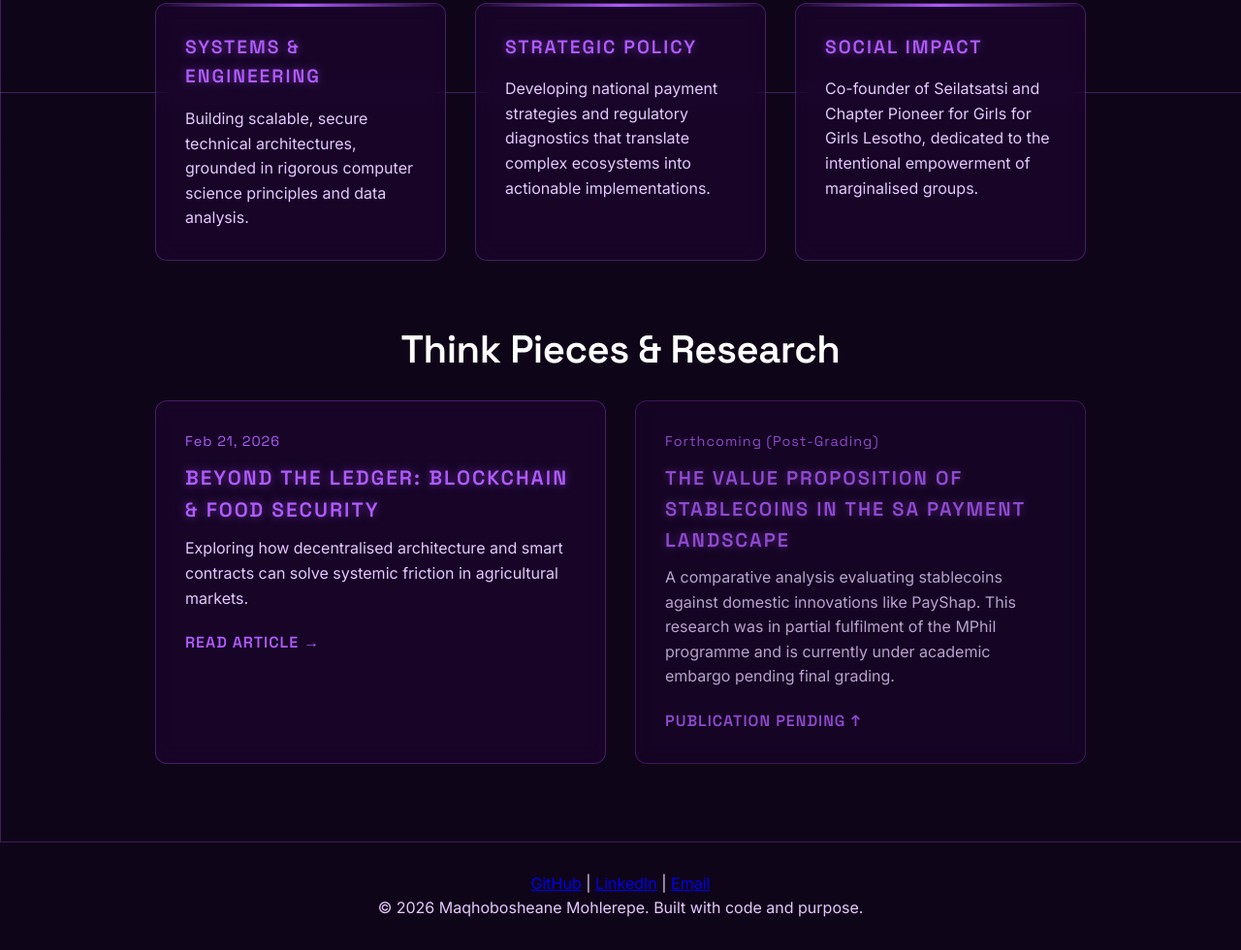
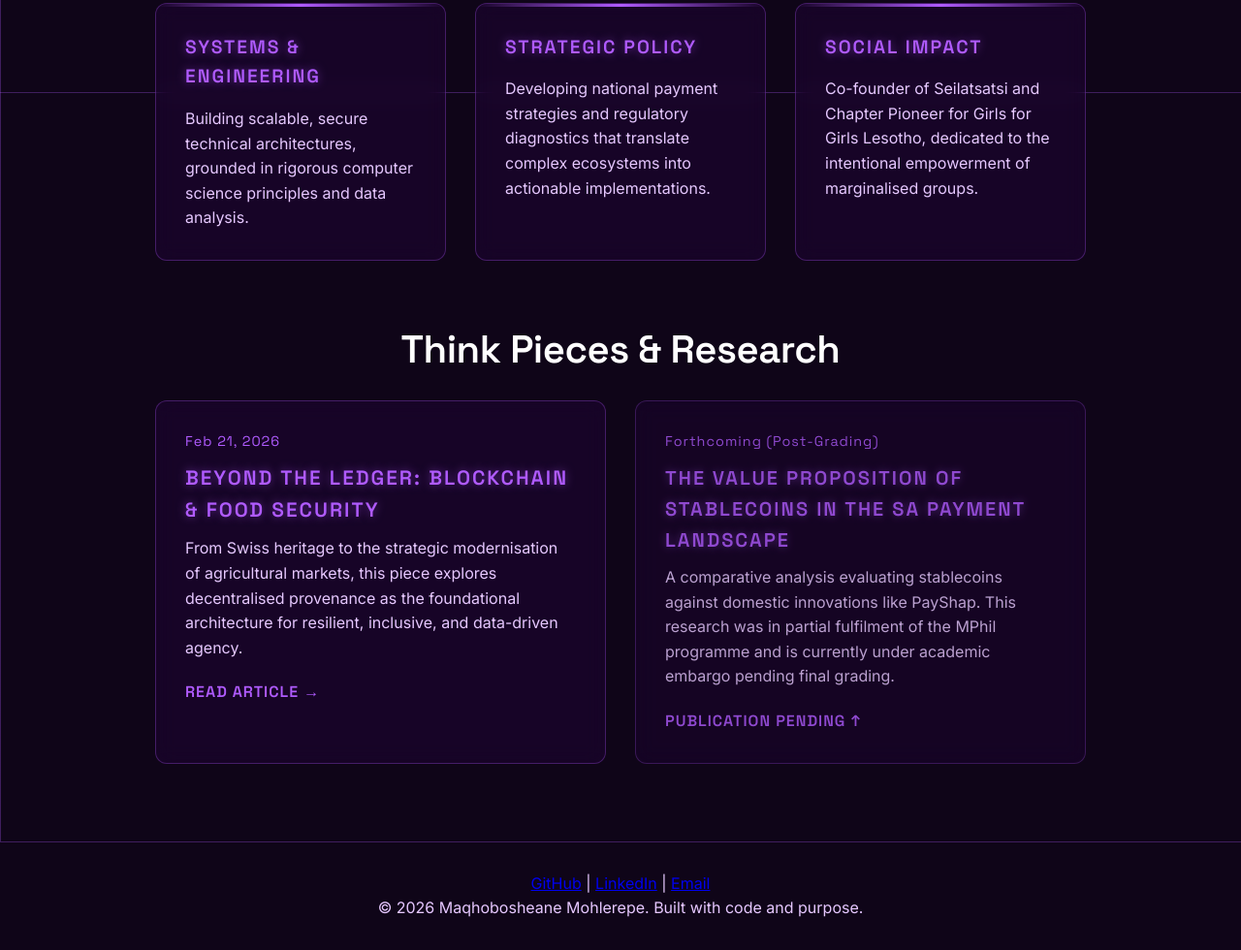
Before and after one commit to maqhobosheane/maqhobosheane.github.io, a plain HTML site: page index.html in a window 1280 px wide. Shown: the part 1505-2485 px from the top of the page at 97% size. Drawn offline with Linux system fonts and the light colour scheme.

Commit message:
Update blog description for 'Beyond the Ledger'

```diff
--- a/index.html
+++ b/index.html
@@ -68,7 +68,7 @@
             <a href="beyond-the-ledger.html" class="blog-card glass-panel">
                 <span class="blog-date">Feb 21, 2026</span>
                 <h4 class="neon-subtitle" style="font-size: 1.3rem; margin-bottom: 10px;">Beyond the Ledger: Blockchain & Food Security</h4>
-                <p>Exploring how decentralised architecture and smart contracts can solve systemic friction in agricultural markets.</p>
+                <p>From Swiss heritage to the strategic modernisation of agricultural markets, this piece explores decentralised provenance as the foundational architecture for resilient, inclusive, and data-driven agency.</p>
                 <span class="read-more">Read Article &rarr;</span>
             </a>
 
```
